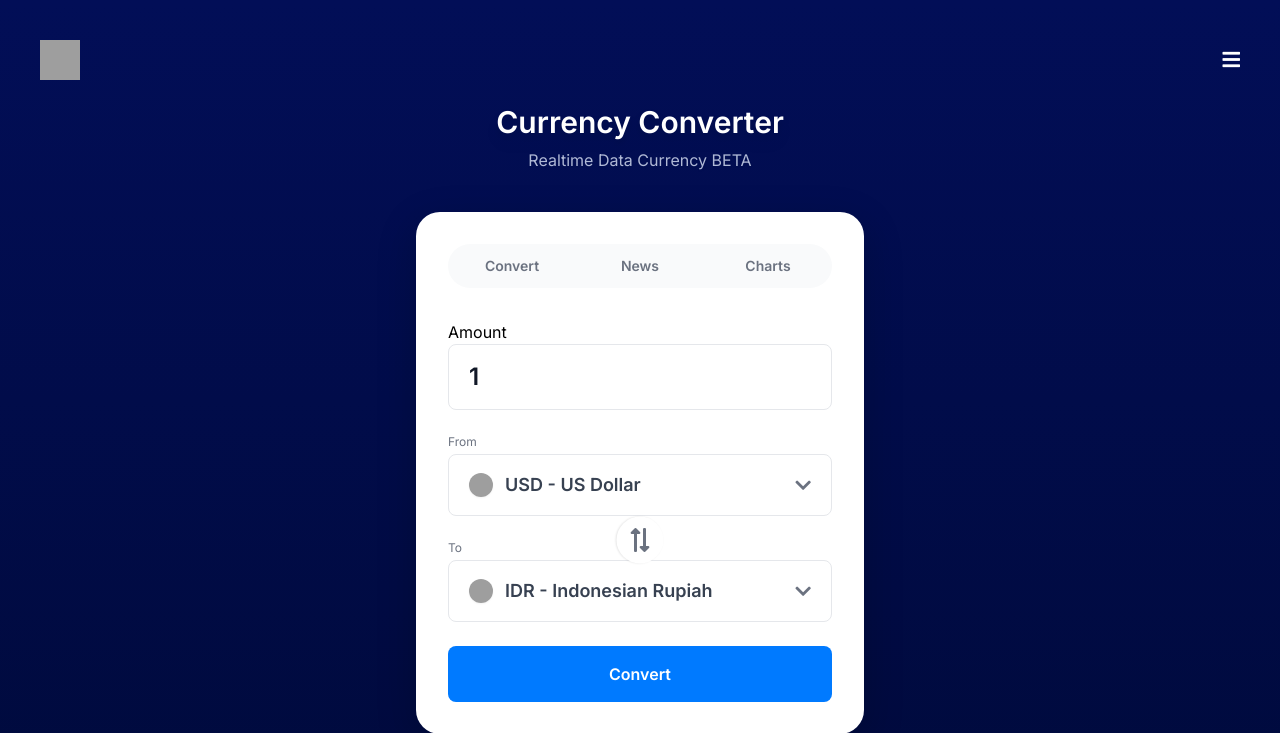
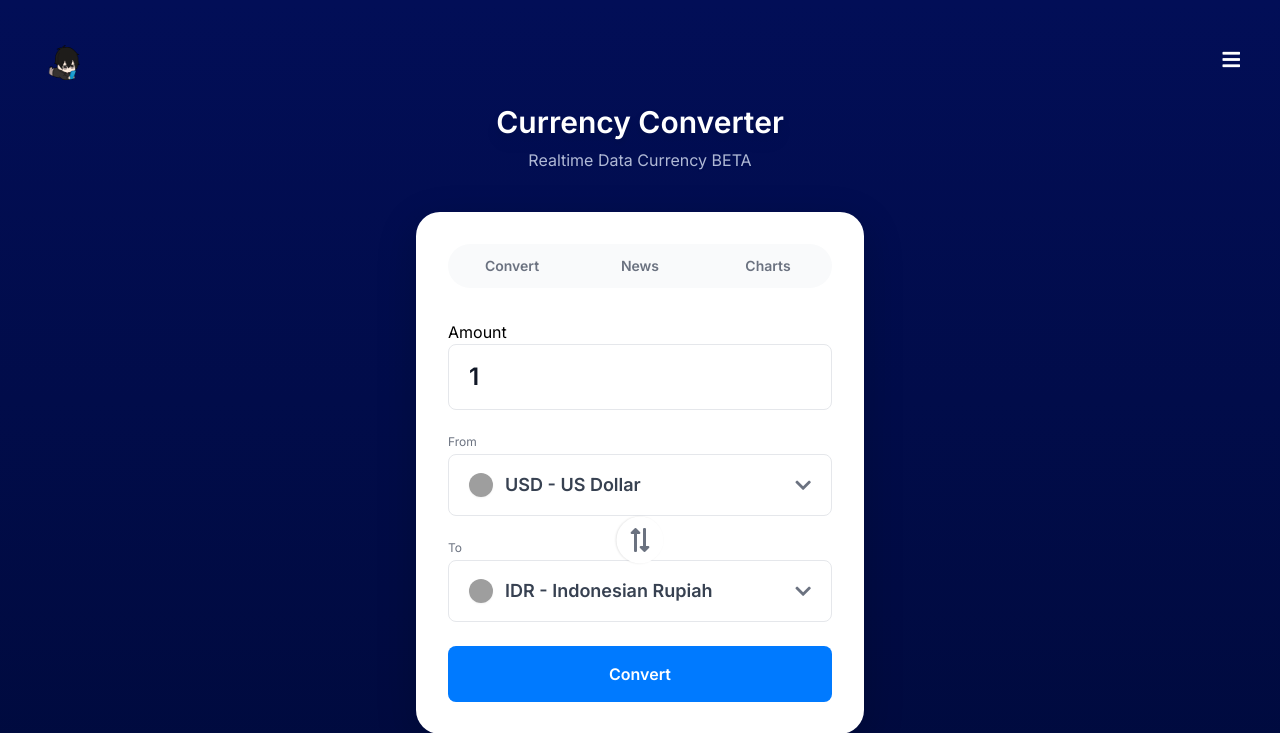
Before and after one commit to Suk1yu/Currency-, a Flask app: page / in a window 1280 px wide. Shown: the top 733 px of the page. Run offline with Flask 3, Linux system fonts and the light colour scheme; some libraries are stand-ins or nearby versions; grey boxes are pictures that could not be loaded.

Commit message:
Update index.html

```diff
--- a/templates/index.html
+++ b/templates/index.html
@@ -17,7 +17,7 @@
 </head>
 <body>
   <header class="flex justify-between items-center px-10 pt-10">
-    <img src="/static/source/mutu.jpeg" alt="Korban Ngoding 😇" class="w-10 h-10" height="40" width="40" draggable="false"/>
+    <img src="/static/source/chibi.gif" alt="Korban Ngoding 😇" class="w-10 h-10" height="40" width="40" draggable="false"/>
       <i class="fas fa-bars text-white text-xl"></i>
     </button>
   </header>
```
